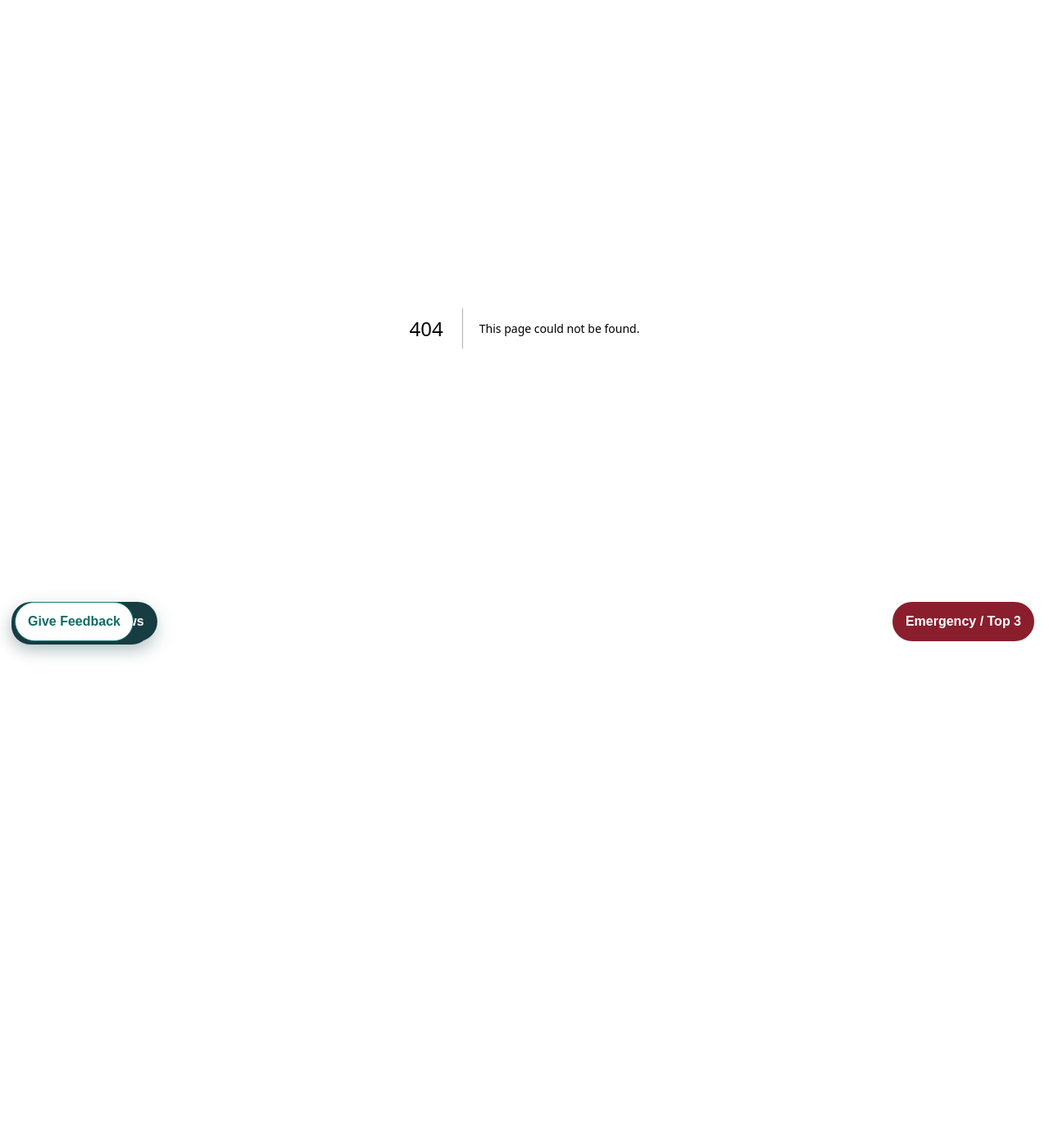
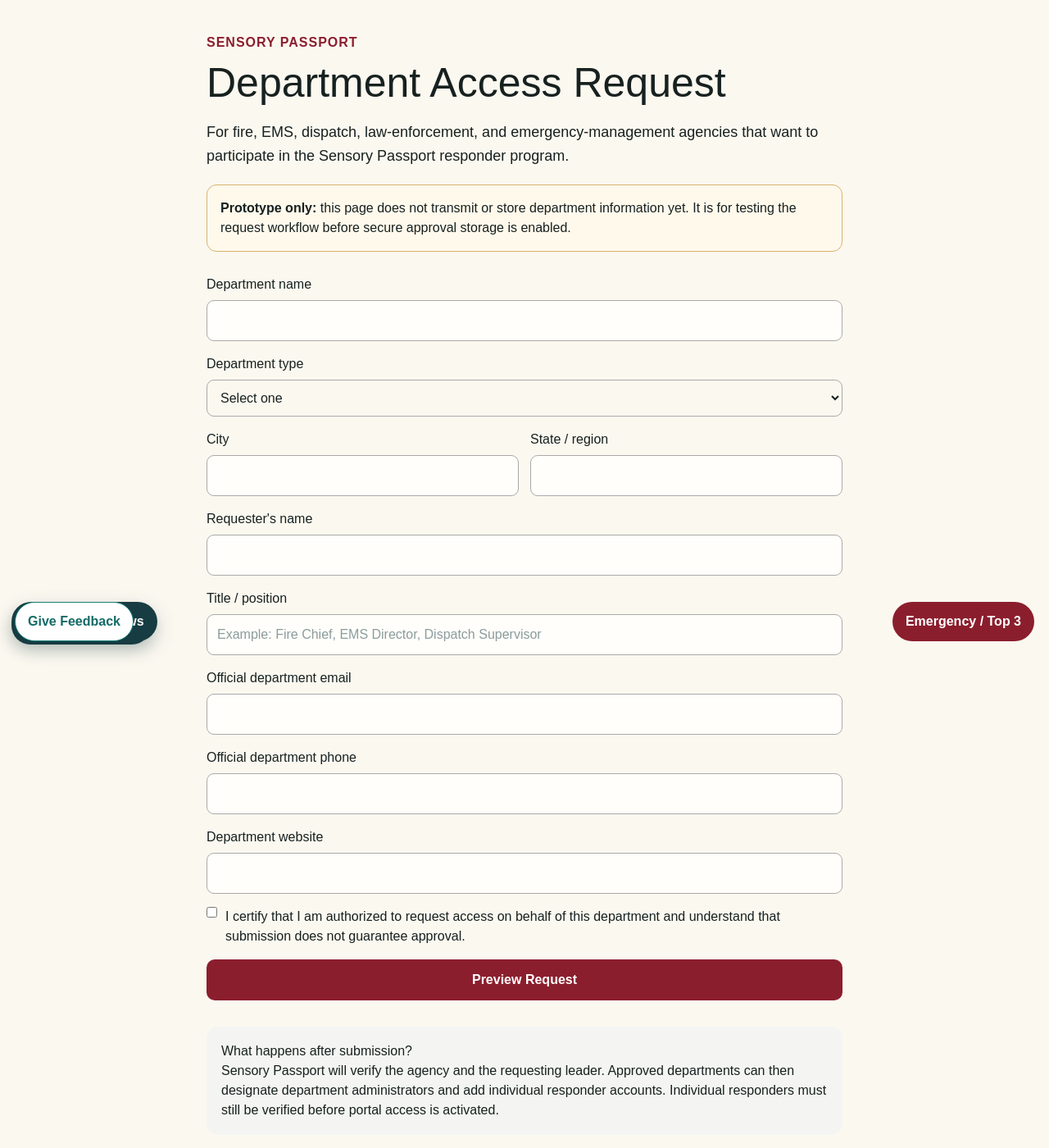
Before and after one commit to sensorypassportinc/Sensory-passport, a Next.js app: page /responder/request in a window 1280 px wide. Before the commit this address had no page. Shown: the top 1400 px of the page at 82% size. Before the commit the page ends 800 px from the top, so only its background shows below. Built offline with nearby package versions, Linux system fonts and the light colour scheme.

Commit message:
Add department access request prototype

```diff
--- /dev/null
+++ b/app/responder/request/page.tsx
@@ -0,0 +1,41 @@
+"use client";
+
+import { FormEvent, useState } from "react";
+
+export default function DepartmentAccessRequestPage(){
+  const [submitted,setSubmitted]=useState(false);
+  const [preview,setPreview]=useState<Record<string,string>>({});
+
+  function submit(e:FormEvent<HTMLFormElement>){
+    e.preventDefault();
+    const fd=new FormData(e.currentTarget);
+    const next:Record<string,string>={};
+    for(const [k,v] of fd.entries()) next[k]=String(v);
+    setPreview(next); setSubmitted(true);
+  }
+
+  return <main style={{maxWidth:820,margin:"0 auto",padding:"40px 22px",fontFamily:"Arial,sans-serif",color:"#17211f"}}>
+    <p style={{fontWeight:800,color:"#8b1e2d",letterSpacing:1}}>SENSORY PASSPORT</p>
+    <h1 style={{fontSize:"clamp(32px,6vw,50px)",marginBottom:8}}>Department Access Request</h1>
+    <p style={{fontSize:18,lineHeight:1.6}}>For fire, EMS, dispatch, law-enforcement, and emergency-management agencies that want to participate in the Sensory Passport responder program.</p>
+    <div style={{marginTop:20,padding:16,border:"1px solid #d9b26d",borderRadius:12,background:"#fff9ec"}}><strong>Prototype only:</strong> this page does not transmit or store department information yet. It is for testing the request workflow before secure approval storage is enabled.</div>
+
+    {!submitted?<form onSubmit={submit} style={{display:"grid",gap:16,marginTop:28}}>
+      <label>Department name<input name="department_name" required style={field}/></label>
+      <label>Department type<select name="department_type" required defaultValue="" style={field}><option value="" disabled>Select one</option><option>Fire</option><option>EMS</option><option>Dispatch / 911</option><option>Law enforcement</option><option>Emergency management</option><option>Other</option></select></label>
+      <div style={{display:"grid",gridTemplateColumns:"repeat(auto-fit,minmax(220px,1fr))",gap:14}}><label>City<input name="city" required style={field}/></label><label>State / region<input name="state_region" required style={field}/></label></div>
+      <label>Requester's name<input name="requester_name" required style={field}/></label>
+      <label>Title / position<input name="requester_title" required placeholder="Example: Fire Chief, EMS Director, Dispatch Supervisor" style={field}/></label>
+      <label>Official department email<input name="official_email" type="email" required style={field}/></label>
+      <label>Official department phone<input name="official_phone" type="tel" style={field}/></label>
+      <label>Department website<input name="website" type="url" style={field}/></label>
+      <label style={{display:"flex",gap:10,alignItems:"flex-start"}}><input type="checkbox" required/><span>I certify that I am authorized to request access on behalf of this department and understand that submission does not guarantee approval.</span></label>
+      <button type="submit" style={button}>Preview Request</button>
+    </form>:<section style={{marginTop:28,padding:22,border:"1px solid #cfd8d5",borderRadius:16}}><h2>Request preview</h2><p>This is how the request will appear to a Sensory Passport administrator once secure submission is enabled.</p>{Object.entries(preview).map(([k,v])=><p key={k}><strong>{k.replaceAll("_"," ")}:</strong> {v||"—"}</p>)}<p style={{marginTop:20,fontWeight:700}}>Status: Draft / not submitted</p><button type="button" onClick={()=>setSubmitted(false)} style={button}>Edit Request</button></section>}
+
+    <section style={{marginTop:32,padding:18,borderRadius:14,background:"#f4f5f2"}}><h2>What happens after submission?</h2><p>Sensory Passport will verify the agency and the requesting leader. Approved departments can then designate department administrators and add individual responder accounts. Individual responders must still be verified before portal access is activated.</p></section>
+  </main>;
+}
+
+const field={display:"block",width:"100%",marginTop:7,padding:12,borderRadius:9,border:"1px solid #aaa",font:"inherit"} as const;
+const button={padding:"13px 18px",border:0,borderRadius:10,fontWeight:800,background:"#8b1e2d",color:"white",cursor:"pointer"} as const;
```
